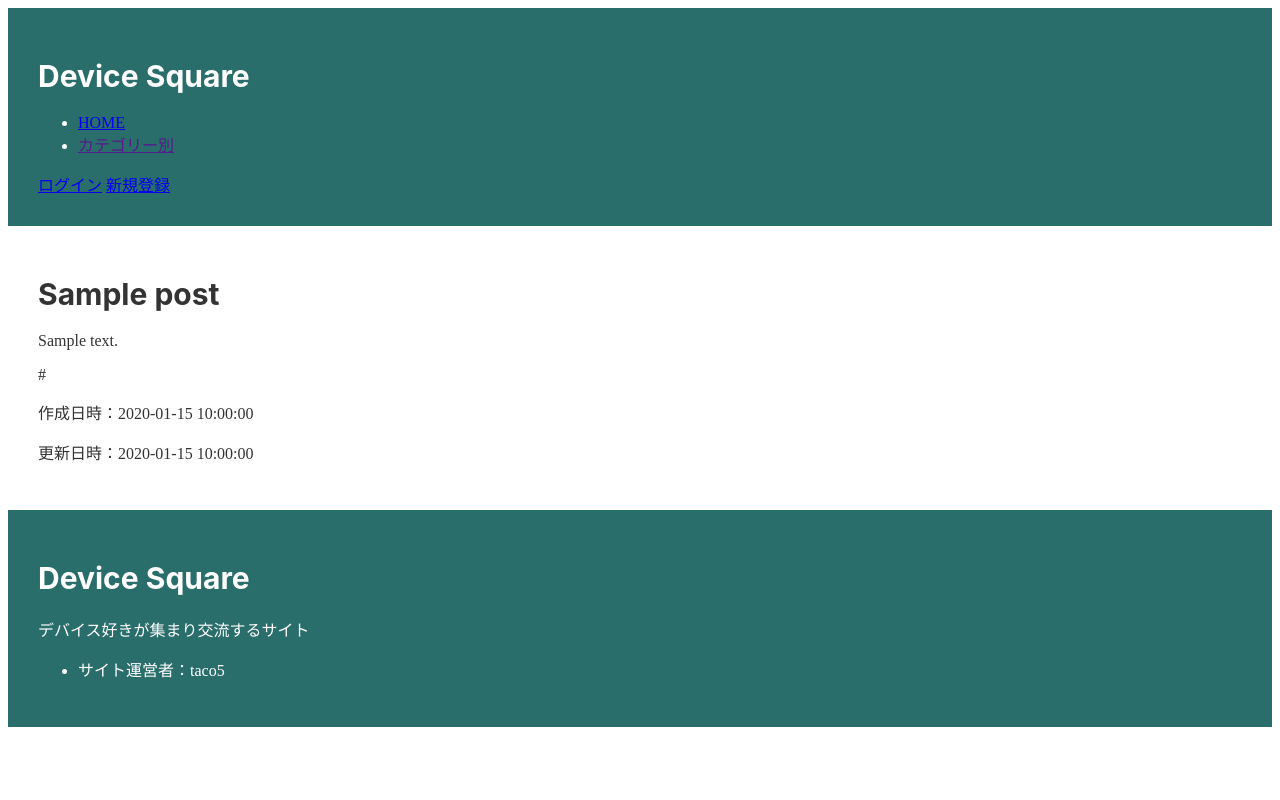
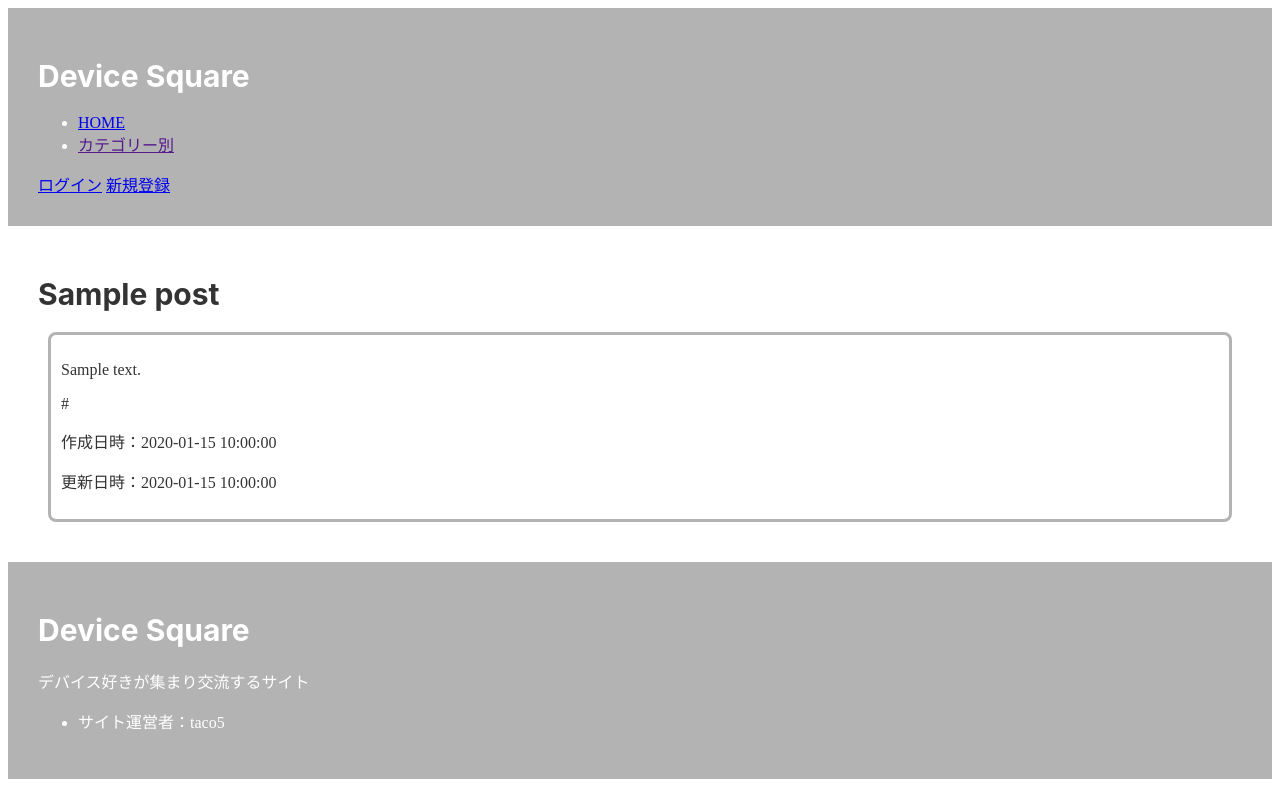
Before and after one commit to 0141tacos/devicesquare, a Flask app: page /1/1 in a window 1280 px wide. Run offline with Flask 3, Linux system fonts and the light colour scheme; tables that the repository leaves empty hold one stand-in row (values such as "Sample post").

Commit message:
CSS更新

```diff
--- a/static/stylesheet.css
+++ b/static/stylesheet.css
@@ -10,13 +10,28 @@
     font-weight: bolds;
 }
 
+h1, h2, h3 {
+    font-family: "-apple-system", "BlinkMacSystemFont", sans-serif;
+}
+
 .header {
     color: #ffff;
-    background-color: #2A6E6B;
+    background-color: #b3b3b3;
 }
 
+article {
+    border: 3px solid;
+    border-color: #b3b3b3;
+    border-radius: 8px;
+    margin: 10px 10px;
+    padding: 10px 10px;
+}
+
+.time {
+    font-size: 12px;
+}
 
 .footer {
     color: #ffff;
-    background-color: #2A6E6B;
+    background-color: #b3b3b3;
 }
--- a/templates/homepage.html
+++ b/templates/homepage.html
@@ -16,8 +16,8 @@
                 <a href="/{{post.post_id}}/update" role="button">編集</a>
                 <a href="/{{post.post_id}}/delete" role="button">削除</a>
                 <p>{{ post.body }}</p>
-                <p>作成日時：{{ post.created_at }}</p>
-                <p>更新日時：{{ post.updated_at }}</p>
+                <p class="time">作成日時：{{ post.created_at }}</p>
+                <p class="time">更新日時：{{ post.updated_at }}</p>
             </article>
         </a>
         <!-- {% endif %} -->
```
Also changed, not shown: templates/stylesheet.css (deleted).
